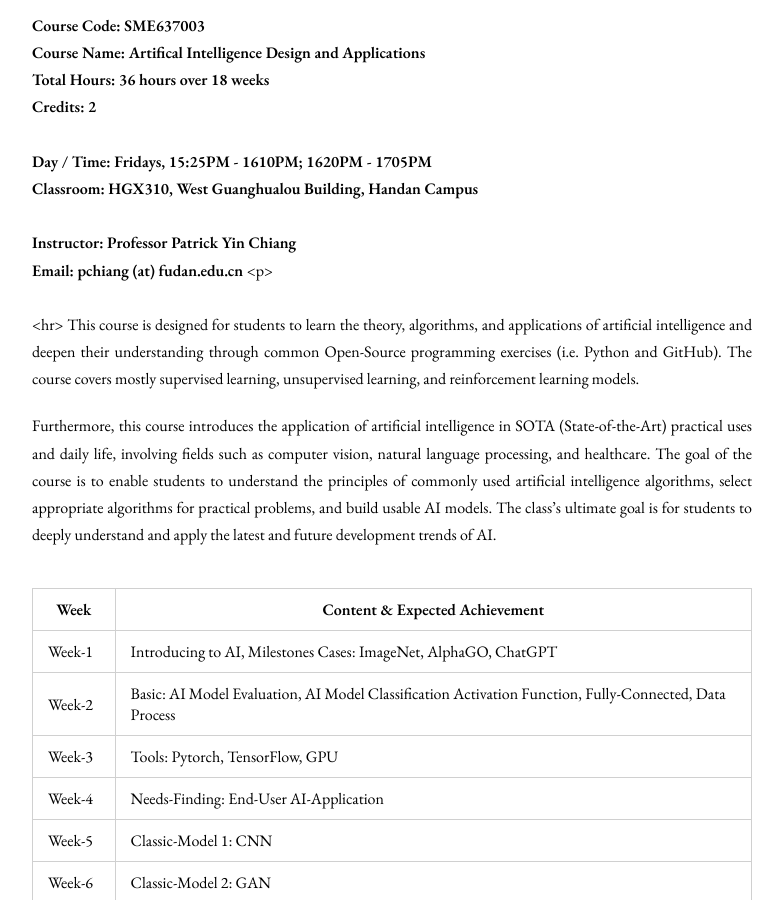
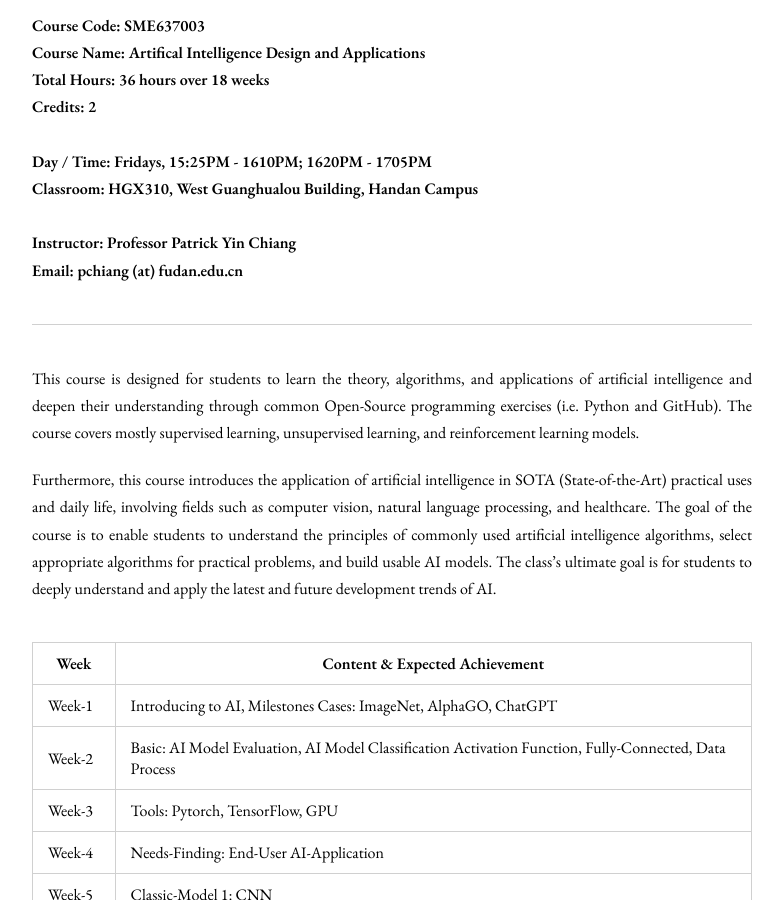
Before and after one commit to PatrickAIlab/PatrickAIlab.github.io, a Jekyll site: the page built from teaching/index.md, in a window 1280 px wide and 900 px high, scrolled down 381 px. Shown: the whole window, without its empty margins (248-1031 px from the left). Built offline with Jekyll 4.4.1, drawn with Linux system fonts in a browser that asks for light colours; nearby versions of some CDN libraries.

Commit message:
Update index.md

```diff
--- a/teaching/index.md
+++ b/teaching/index.md
@@ -17,8 +17,10 @@ Course Code: SME637003
 <br>
 <br>Instructor: Professor Patrick Yin Chiang
 <br>Email: pchiang (at) fudan.edu.cn
-</b><p>
-  <br><br><hr>
+</b>
+  <br>
+  <hr>
+
 This course is designed for students to learn the theory, algorithms, and applications of artificial intelligence and deepen their understanding through common Open-Source programming exercises (i.e. Python and GitHub). The course covers mostly supervised learning, unsupervised learning, and reinforcement learning models.
 
 Furthermore, this course introduces the application of artificial intelligence in SOTA (State-of-the-Art) practical uses and daily life, involving fields such as computer vision, natural language processing, and healthcare. The goal of the course is to enable students to understand the principles of commonly used artificial intelligence algorithms, select appropriate algorithms for practical problems, and build usable AI models. The class's ultimate goal is for students to deeply understand and apply the latest and future development trends of AI.
```
